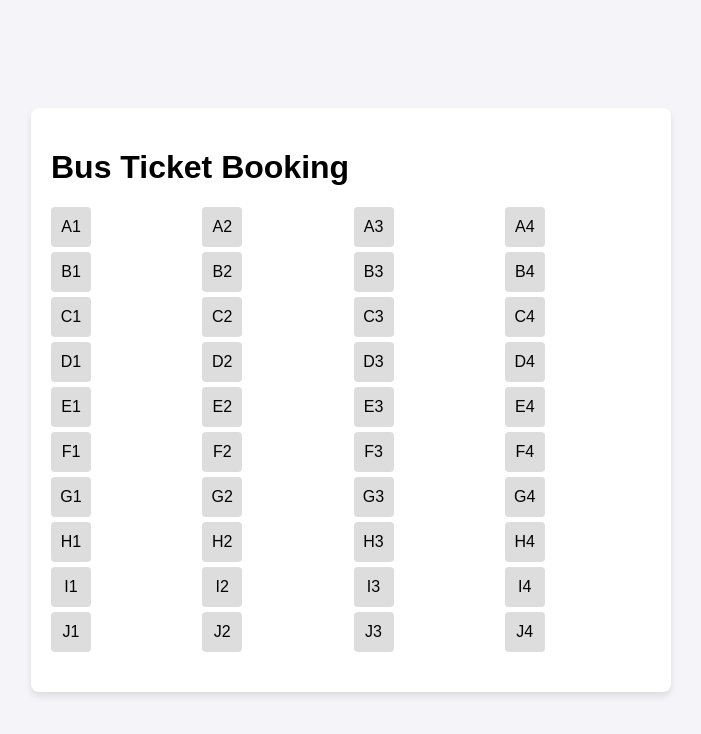
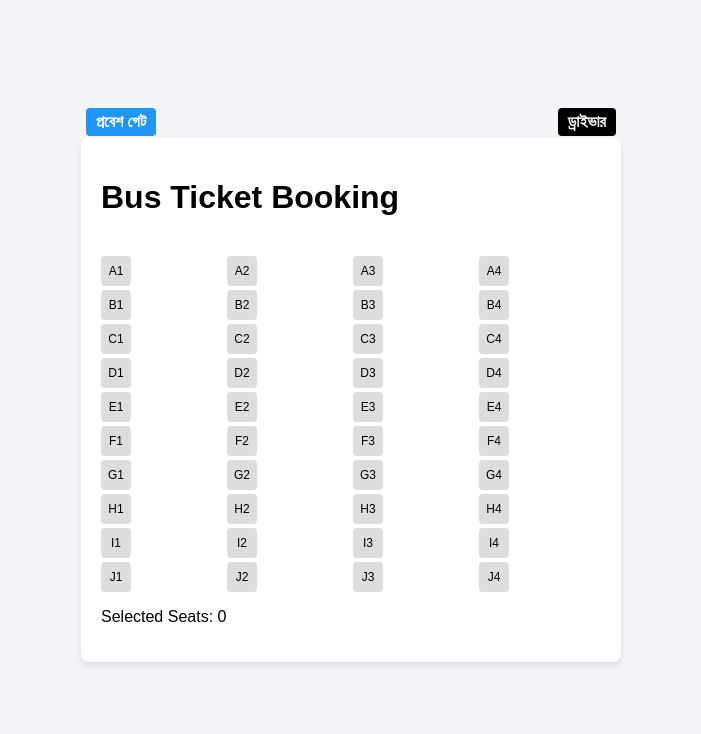
Before and after one commit to na77hid/Buy_Online_Bus_Ticket, a plain HTML site: page index.html in a window 1280 px wide. Shown: the whole page, without its empty margins (289-990 px from the left). Drawn offline with Linux system fonts and the light colour scheme; no server answers.

Commit message:
Update index.html

```diff
--- a/index.html
+++ b/index.html
@@ -20,23 +20,45 @@
             border-radius: 8px;
             padding: 20px;
             box-shadow: 0 4px 6px rgba(0, 0, 0, 0.1);
-            max-width: 600px;
+            max-width: 500px;
             width: 100%;
+            position: relative;
+        }
+        .entry {
+            position: absolute;
+            top: -30px;
+            left: 5px;
+            background: #2196f3;
+            color: #fff;
+            padding: 5px 10px;
+            border-radius: 4px;
+            font-weight: bold;
+        }
+        .driver {
+            position: absolute;
+            top: -30px;
+            right: 5px;
+            background: #000;
+            color: #fff;
+            padding: 5px 10px;
+            border-radius: 4px;
+            font-weight: bold;
         }
         .seats {
             display: grid;
             grid-template-columns: repeat(4, 1fr);
-            gap: 5px;
-            margin: 20px 0;
+            gap: 4px; /* সিটের দূরত্ব কমানো হয়েছে */
+            margin-top: 40px;
         }
         .seat {
-            width: 40px;
-            height: 40px;
+            width: 30px;
+            height: 30px;
             background: #ddd;
             border-radius: 4px;
             display: flex;
             justify-content: center;
             align-items: center;
+            font-size: 12px;
             cursor: pointer;
         }
         .seat.selected {
@@ -46,6 +68,9 @@
         .seat.occupied {
             background: #e74c3c;
             cursor: not-allowed;
+        }
+        .info {
+            margin-top: 10px;
         }
         .form {
             margin-top: 20px;
@@ -66,28 +91,45 @@
             border-radius: 4px;
             cursor: pointer;
         }
+        .form button:hover {
+            background: #45a049;
+        }
+        .passenger-info {
+            margin-top: 20px;
+            border: 1px solid #ccc;
+            padding: 10px;
+            border-radius: 4px;
+            background: #f9f9f9;
+        }
     </style>
 </head>
 <body>
     <div class="container">
+        <div class="entry">প্রবেশ গেট</div>
+        <div class="driver">ড্রাইভার</div>
         <h1>Bus Ticket Booking</h1>
         <div class="seats" id="seatContainer">
             <!-- Seats will be dynamically generated here -->
+        </div>
+        <div class="info">
+            <p>Selected Seats: <span id="selectedSeats">0</span></p>
         </div>
         <div class="form" id="passengerForm" style="display: none;">
             <h3>Passenger Information</h3>
             <input type="text" id="name" placeholder="Name" required>
             <input type="text" id="phone" placeholder="Phone Number" required>
-            <button onclick="saveBooking()">Save Booking</button>
+            <button onclick="saveBooking()">Save</button>
+        </div>
+        <div class="passenger-info" id="passengerInfo" style="display: none;">
+            <h3>Passenger Details</h3>
+            <p id="passengerDetails"></p>
         </div>
     </div>
 
     <script type="module">
-        // Import Firebase SDK
-        import { initializeApp } from "https://www.gstatic.com/firebasejs/9.17.1/firebase-app.js";
-        import { getDatabase, ref, set, onValue } from "https://www.gstatic.com/firebasejs/9.17.1/firebase-database.js";
+        import { initializeApp } from "https://www.gstatic.com/firebasejs/9.6.11/firebase-app.js";
+        import { getDatabase, ref, set, onValue } from "https://www.gstatic.com/firebasejs/9.6.11/firebase-database.js";
 
-        // Firebase configuration
         const firebaseConfig = {
             apiKey: "AIzaSyAgaXEJG4OcAxfD2-B5H8ZjV6DOohh0Iu8",
             authDomain: "online-bus-ticket-afcfb.firebaseapp.com",
@@ -99,17 +141,21 @@
             measurementId: "G-BNR9Y1VXTE"
         };
 
-        // Initialize Firebase
         const app = initializeApp(firebaseConfig);
         const db = getDatabase(app);
 
         const seatContainer = document.getElementById('seatContainer');
+        const selectedSeatsText = document.getElementById('selectedSeats');
         const passengerForm = document.getElementById('passengerForm');
+        const passengerInfo = document.getElementById('passengerInfo');
+        const passengerDetails = document.getElementById('passengerDetails');
+
         const nameInput = document.getElementById('name');
         const phoneInput = document.getElementById('phone');
+
         let selectedSeats = [];
 
-        // Generate seats
+        // Generate 40 seats dynamically
         const rows = ['A', 'B', 'C', 'D', 'E', 'F', 'G', 'H', 'I', 'J'];
         const cols = ['1', '2', '3', '4'];
 
@@ -123,6 +169,7 @@
                         alert('This seat is already occupied!');
                         return;
                     }
+
                     if (seat.classList.contains('selected')) {
                         seat.classList.remove('selected');
                         selectedSeats = selectedSeats.filter(s => s !== seat.textContent);
@@ -130,16 +177,17 @@
                         seat.classList.add('selected');
                         selectedSeats.push(seat.textContent);
                     }
+                    selectedSeatsText.textContent = selectedSeats.join(', ');
                     passengerForm.style.display = selectedSeats.length > 0 ? 'block' : 'none';
                 });
                 seatContainer.appendChild(seat);
             });
         });
 
-        // Load occupied seats
-        function loadSeats() {
-            const seatRef = ref(db, 'seats');
-            onValue(seatRef, snapshot => {
+        // Initialize seats from Firebase
+        function initializeSeats() {
+            const seatsRef = ref(db, 'seats');
+            onValue(seatsRef, snapshot => {
                 const data = snapshot.val();
                 if (data) {
                     Object.keys(data).forEach(seat => {
@@ -152,7 +200,6 @@
             });
         }
 
-        // Save booking
         function saveBooking() {
             const name = nameInput.value;
             const phone = phoneInput.value;
@@ -164,10 +211,10 @@
 
             const updates = {};
             selectedSeats.forEach(seat => {
-                updates[`seats/${seat}`] = { name, phone };
+                updates[seat] = { name, phone };
             });
 
-            set(ref(db), updates)
+            set(ref(db, 'seats'), updates)
                 .then(() => {
                     alert('Booking successful!');
                     selectedSeats.forEach(seat => {
@@ -177,6 +224,7 @@
                         }
                     });
                     selectedSeats = [];
+                    selectedSeatsText.textContent = '0';
                     passengerForm.style.display = 'none';
                     nameInput.value = '';
                     phoneInput.value = '';
@@ -186,8 +234,8 @@
                 });
         }
 
-        // Initialize seats
-        loadSeats();
+        // Initialize seats on page load
+        initializeSeats();
     </script>
 </body>
 </html>
```
